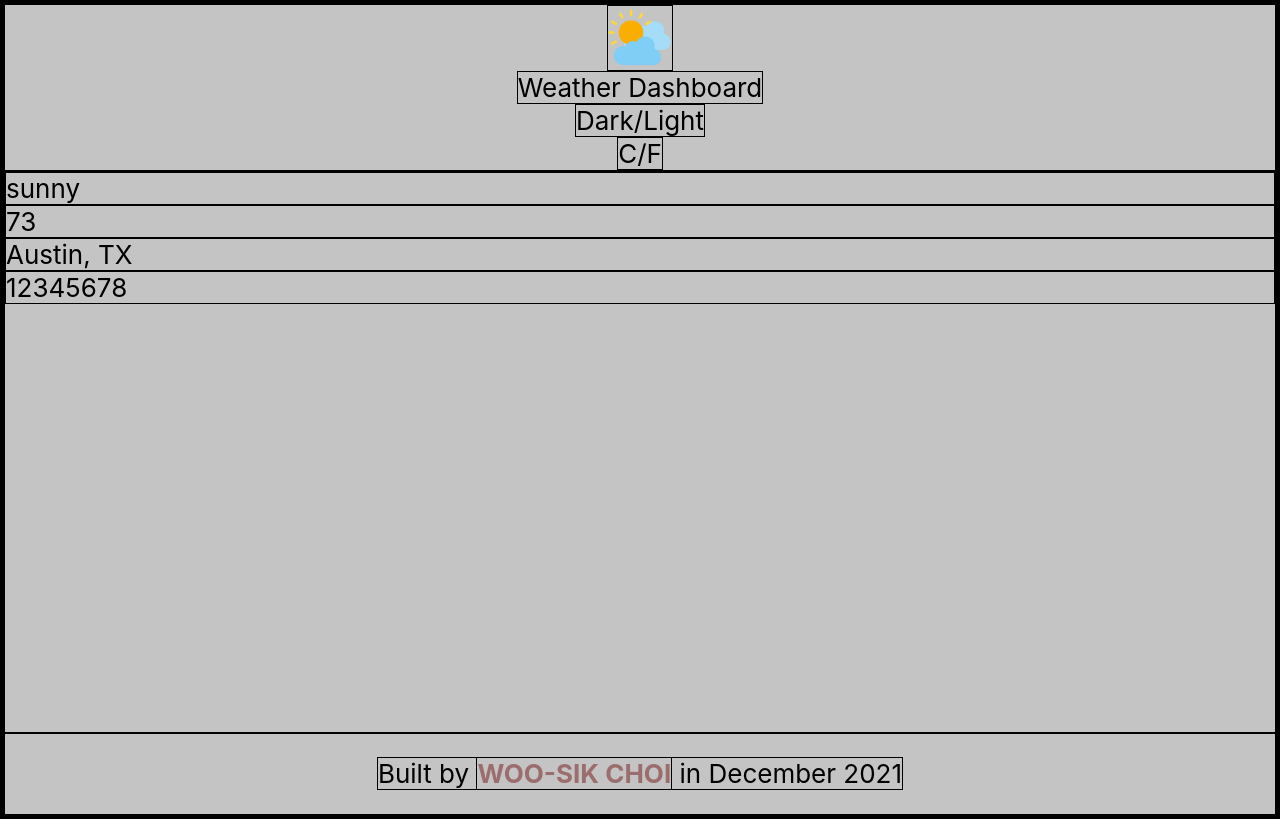
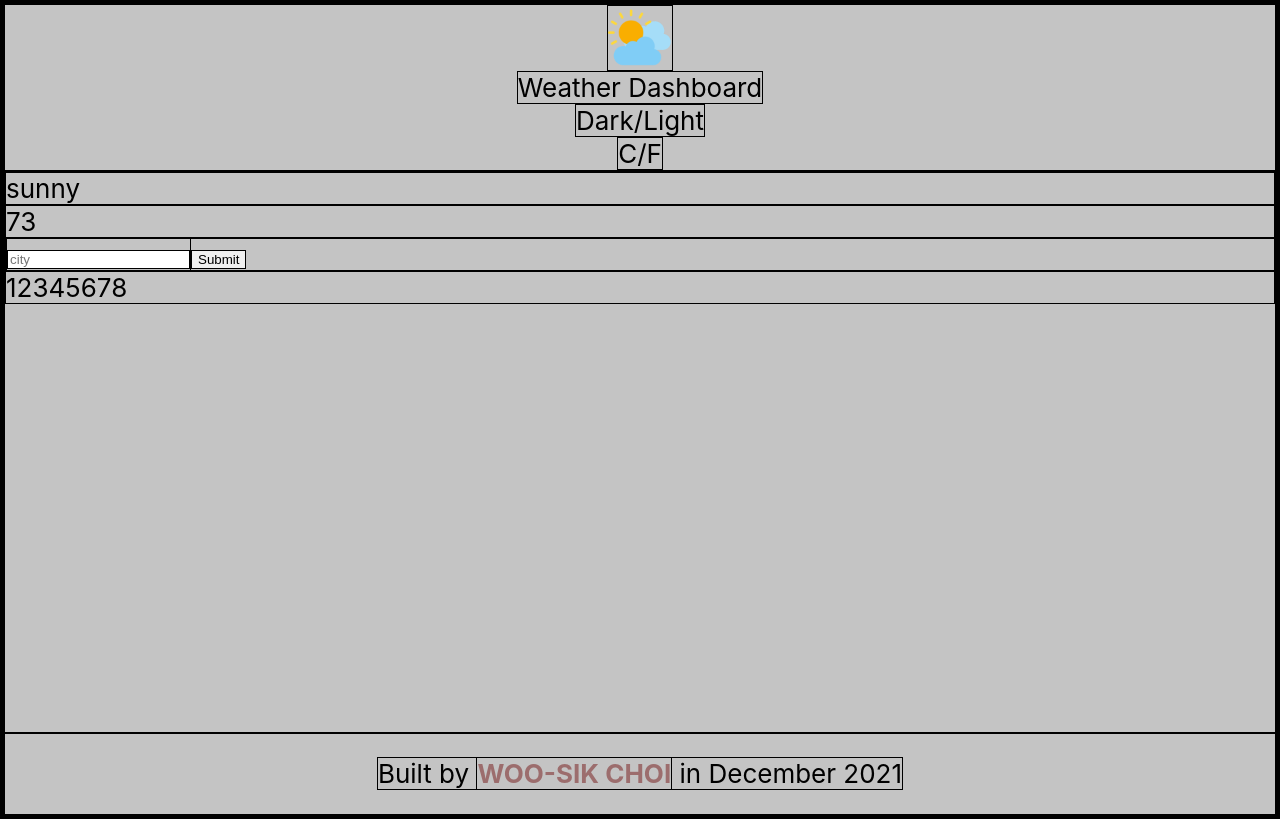
Before and after one commit to dvlprwchoi/weather-dashboard, a React (Create React App) app: page / in a window 1280 px wide. Built offline with nearby package versions, Linux system fonts and the light colour scheme.

Commit message:
Add submit button and input box

```diff
--- a/src/components/Main/LocationInput/LocationInput.js
+++ b/src/components/Main/LocationInput/LocationInput.js
@@ -1,5 +1,17 @@
 function LocationInput() {
-  return <div className="location-input">Austin, TX</div>;
+  return (
+    <div className="location-input">
+      <label className="locationInputBox" for="location">
+        <input
+          type="text"
+          placeholder="city"
+          name="location"
+          id="location"
+        ></input>
+      </label>
+      <button className="locationInputSubmitButton">Submit</button>
+    </div>
+  );
 }
 
 export default LocationInput;
```
